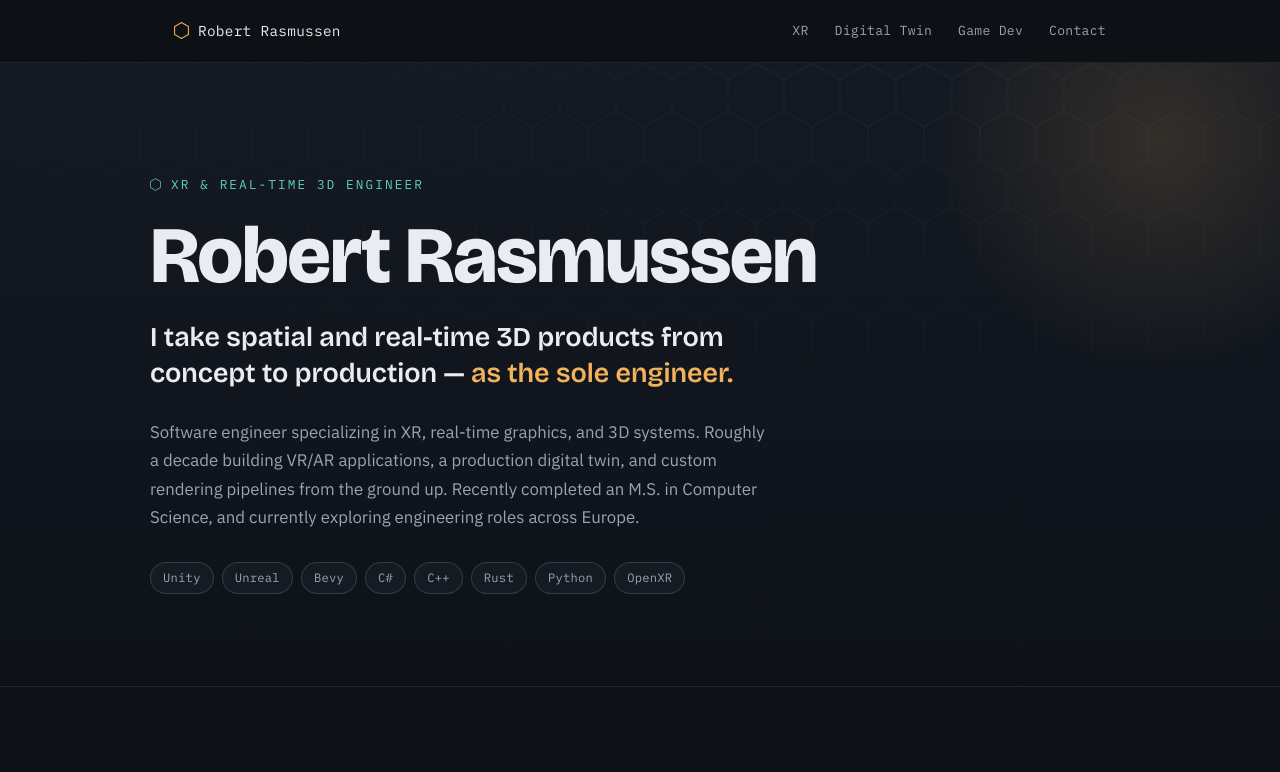
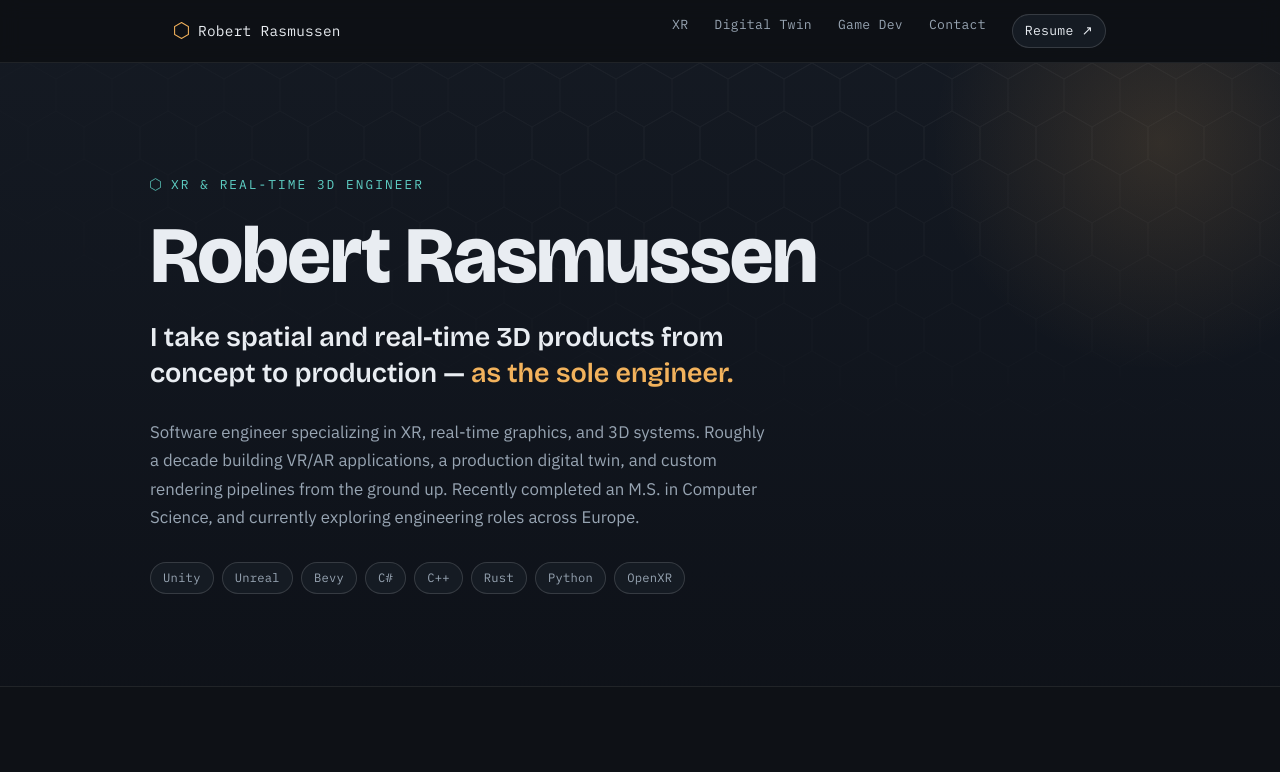
Before and after one commit to rsrasmu2/rsrasmu2.github.io, a plain HTML site: page index.html in a window 1280 px wide. Shown: the top 772 px of the page. Drawn offline with nearby package versions, Linux system fonts and the light colour scheme.

Commit message:
Add resume and update email

```diff
--- a/index.html
+++ b/index.html
@@ -100,6 +100,14 @@
   }
   .nav-links a { color: var(--muted); }
   .nav-links a:hover { color: var(--text); text-decoration: none; }
+  .nav-links a.cv {
+    color: var(--text);
+    border: 1px solid var(--line-2);
+    border-radius: 999px;
+    padding: 5px 12px;
+    background: var(--bg-2);
+  }
+  .nav-links a.cv:hover { border-color: var(--warm); color: var(--warm); }
   @media (max-width: 680px) {
     .nav-links { display: none; }
   }
@@ -359,6 +367,7 @@
       <a href="#digital-twin">Digital Twin</a>
       <a href="#game">Game Dev</a>
       <a href="#contact">Contact</a>
+      <a class="cv" href="resume.pdf" target="_blank" rel="noopener">Resume &#8599;</a>
     </nav>
   </div>
 </header>
@@ -549,12 +558,14 @@
     </div>
 
     <div class="sec-body reveal">
-      <p>Open to software engineering roles across Europe. Email is the best way to reach me.</p>
+      <p>Open to software engineering roles across Europe. Email is the best way to reach me, and
+        my full resume is available as a PDF below.</p>
     </div>
 
     <div class="contact-links reveal">
-      <a href="mailto:robertrasdev@gmail.com"><span class="k">email</span> robertrasdev@gmail.com</a>
+      <a href="mailto:contact@robertras.dev"><span class="k">email</span> contact@robertras.dev</a>
       <a href="https://github.com/rsrasmu2"><span class="k">github</span> /rsrasmu2</a>
+      <a href="resume.pdf" target="_blank" rel="noopener"><span class="k">resume</span> resume.pdf &#8599;</a>
     </div>
   </div>
 </section>
```
Also changed, not shown: 1 other file.
